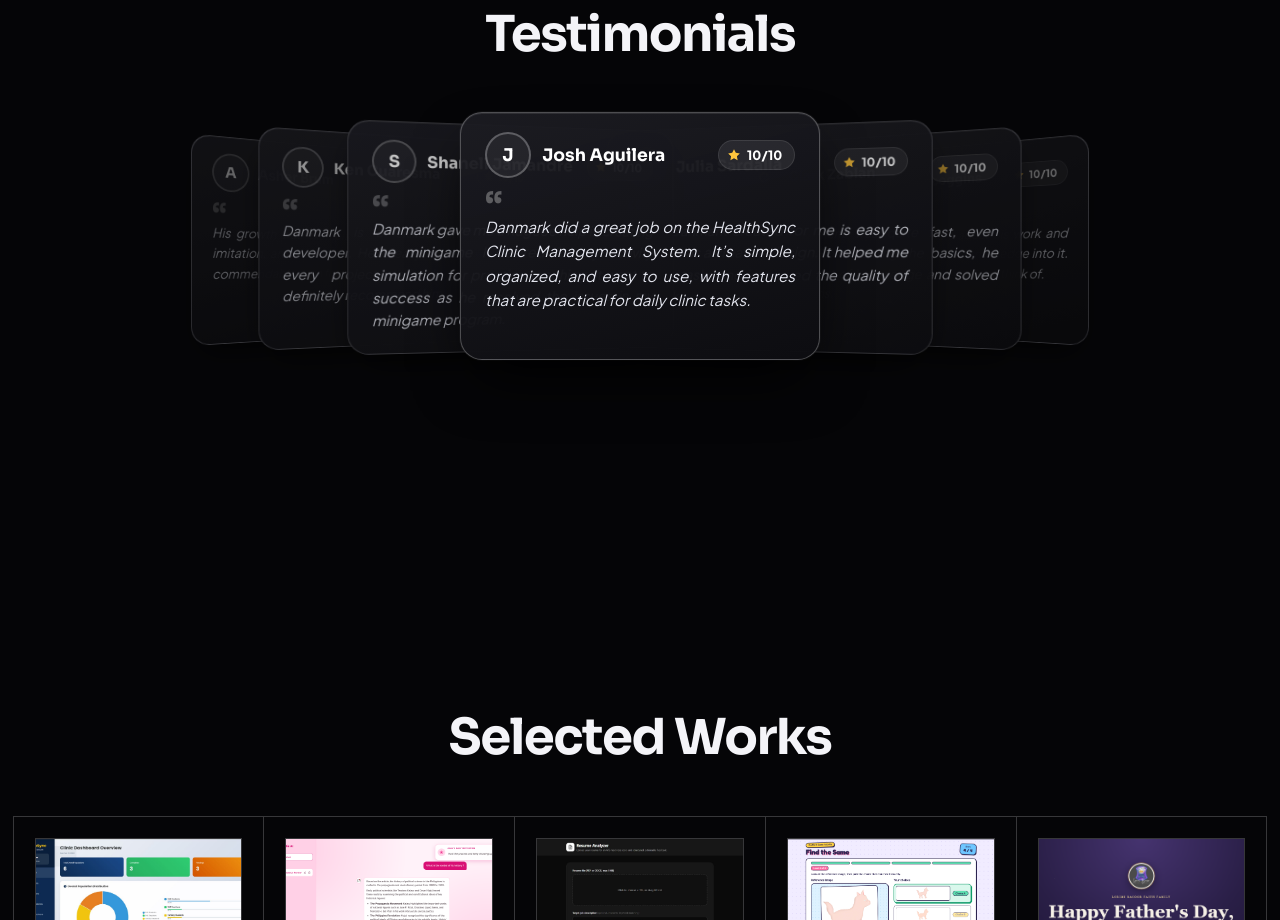
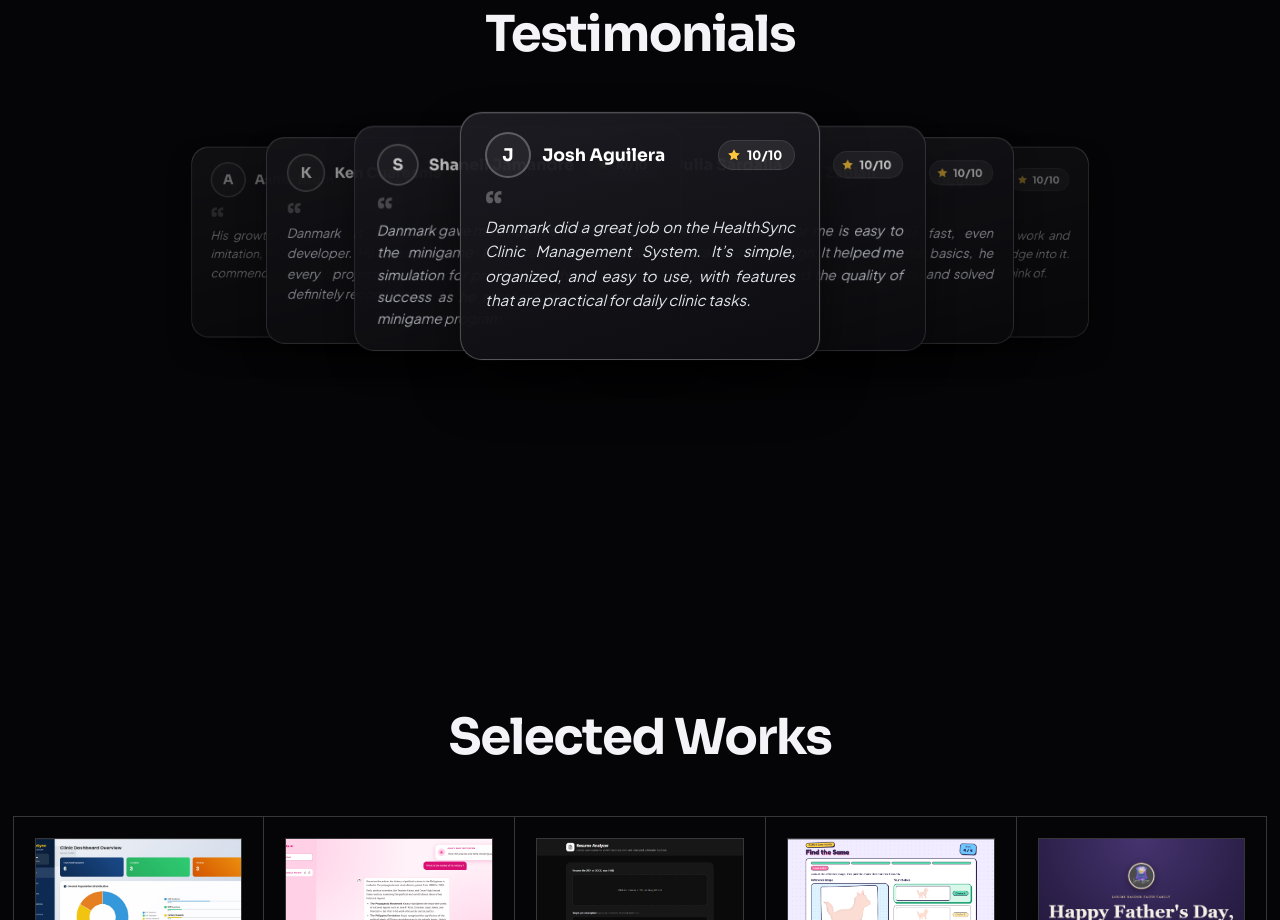
Before and after one commit to danmarkdev/Portfolio, a plain HTML site: page index.html in a window 1280 px wide. Shown: the part 940-1860 px from the top of the page. Drawn offline with Linux system fonts and the light colour scheme; no server answers.

Commit message:
Update style.css

```diff
--- a/style.css
+++ b/style.css
@@ -1325,8 +1325,7 @@ footer p{
   transform:
     translateX(-50%)
     translateX(calc(var(--o, 0) * var(--gap)))
-    translateZ(calc(var(--a, 0) * -100px))
-    rotateY(calc(var(--o, 0) * -16deg));
+    translateZ(calc(var(--a, 0) * -100px));
   opacity:1;
   z-index:calc(10 - var(--a, 0));
   transition:transform .6s cubic-bezier(.16,1,.3,1), opacity .5s ease, box-shadow .3s ease, border-color .3s ease;
```
